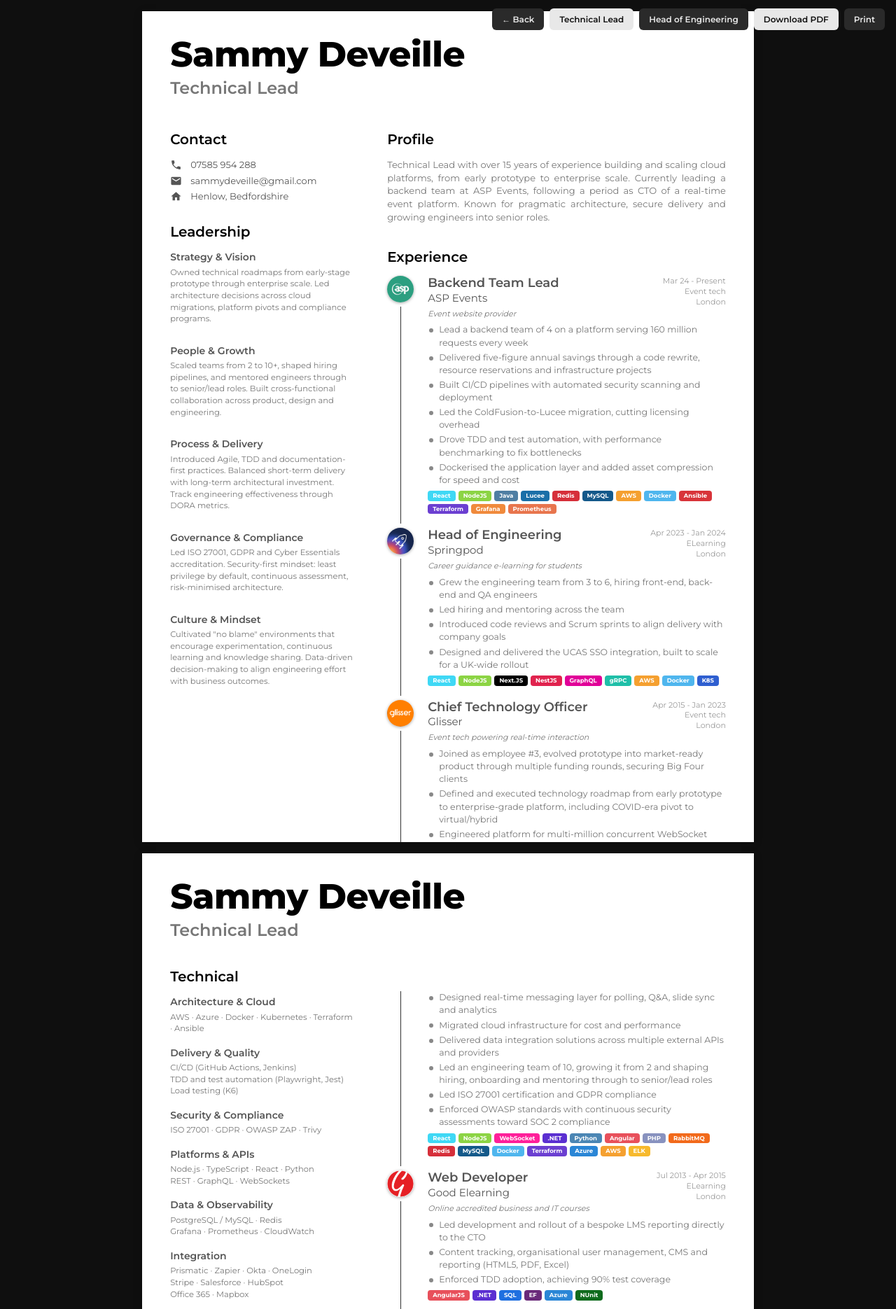
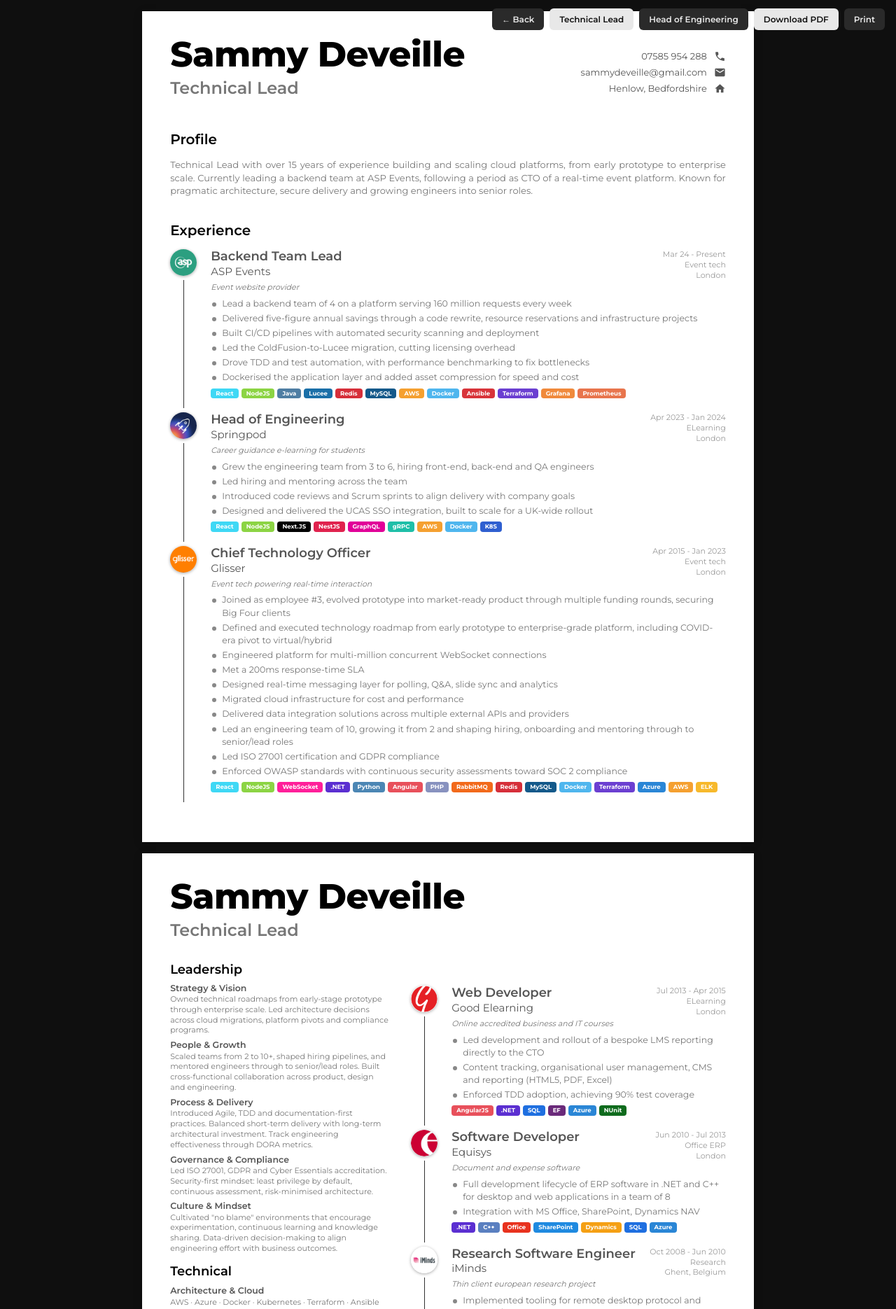
Before and after one commit to sammydeveille/about, an Astro site: page /cv/technical-lead in a window 1280 px wide. Shown: the top 1870 px of the page at 70% size. Built offline with nearby package versions, Linux system fonts and the light colour scheme; Astro itself is replaced by a stand-in of ours.

Commit message:
page full width layout

```diff
--- a/src/data/cv.ts
+++ b/src/data/cv.ts
@@ -35,9 +35,9 @@ export const cv = {
     ['AI & Automation', ['Claude · Codex · Kiro · KiroCrew']],
   ] as [string, string[]][],
 
-  /* Chronological, newest first. One entry per page. A job that crosses
-     the page break is split in two: the second part has cont: true and
-     no heading. Shared by every profile. */
+  /* Chronological, newest first. Page 1 holds the three main roles in one
+     column; page 2 holds the earlier roles beside the leadership and
+     technical skills. Shared by every profile. */
   pages: [
     [
       { title: 'Backend Team Lead', company: 'ASP Events', tagline: 'Event website provider', dates: 'Mar 24 - Present', sector: 'Event tech', place: 'London',
@@ -67,11 +67,6 @@ export const cv = {
           'Defined and executed technology roadmap from early prototype to enterprise-grade platform, including COVID-era pivot to virtual/hybrid',
           'Engineered platform for multi-million concurrent WebSocket connections',
           'Met a 200ms response-time SLA',
-        ] },
-    ],
-    [
-      { cont: true,
-        bullets: [
           'Designed real-time messaging layer for polling, Q&A, slide sync and analytics',
           'Migrated cloud infrastructure for cost and performance',
           'Delivered data integration solutions across multiple external APIs and providers',
@@ -80,6 +75,8 @@ export const cv = {
           'Enforced OWASP standards with continuous security assessments toward SOC 2 compliance',
         ],
         tags: ['React', 'NodeJS', 'WebSocket', '.NET', 'Python', 'Angular', 'PHP', 'RabbitMQ', 'Redis', 'MySQL', 'Docker', 'Terraform', 'Azure', 'AWS', 'ELK'] },
+    ],
+    [
       { title: 'Web Developer', company: 'Good Elearning', tagline: 'Online accredited business and IT courses', dates: 'Jul 2013 - Apr 2015', sector: 'ELearning', place: 'London',
         logo: 'good-elearning.png',
         bullets: [
@@ -121,7 +118,6 @@ export type Experience = {
   place?: string;
   logo?: string;
   last?: boolean;
-  cont?: boolean;
   bullets: string[];
   tags?: string[];
 };
--- a/src/pages/cv/[profile].astro
+++ b/src/pages/cv/[profile].astro
@@ -50,31 +50,35 @@ const icons: Record<string, string> = {
 
     {cv.pages.map((jobs, i) => (
       <div class="page">
+        <header class="masthead">
+          <div>
             <h1>{cv.name}</h1>
             <div class="role">{profile.role}</div>
-
-        <div class="cols" style={`margin-top:${i === 0 ? 42 : 36}px`}>
-          <div class="side">
-            {i === 0 ? (
-              <>
+          </div>
+          {i === 0 && (
             <section class="contact">
-                  <h2>Contact</h2>
               {cv.contact.map(([icon, text]) => (
-                    <div><svg viewBox="0 0 24 24"><path d={icons[icon]} /></svg><span>{text}</span></div>
+                <div><span>{text}</span><svg viewBox="0 0 24 24"><path d={icons[icon]} /></svg></div>
               ))}
             </section>
+          )}
+        </header>
+
+        <div class={i === 0 ? 'cols one' : 'cols'} style={`margin-top:${i === 0 ? 42 : 28}px`}>
+          {i === 1 && (
+            <div class="side">
+              <section class="leadership">
                 <h2>Leadership</h2>
                 {profile.leadership.map(([h, text]) => <section><h3>{h}</h3><p>{text}</p></section>)}
-              </>
-            ) : (
+              </section>
               <div class="tech">
                 <h2>Technical</h2>
                 {cv.technical.map(([h, lines]) => (
                   <section><h3>{h}</h3><p>{lines.map((l, k) => <>{k > 0 && <br />}{l}</>)}</p></section>
                 ))}
               </div>
+            </div>
           )}
-          </div>
 
           <div class={i === 1 ? 'main second' : 'main'}>
             {i === 0 && (
@@ -85,17 +89,13 @@ const icons: Record<string, string> = {
               </>
             )}
             {jobs.map((j) => (
-              <div class:list={['job', { cont: j.cont, last: j.last }]}>
-                {!j.cont && <div class="logo"><img src={`${base}logos/${j.logo}`} alt={j.company} /></div>}
-                {!j.cont && (
-                  <>
+              <div class:list={['job', { last: j.last }]}>
+                <div class="logo"><img src={`${base}logos/${j.logo}`} alt={j.company} /></div>
                 <div class="head">
                   <div><div class="title">{j.title}</div><div class="company">{j.company}</div></div>
                   <div class="meta">{j.dates}<br />{j.sector}<br />{j.place}</div>
                 </div>
                 <div class="tagline">{j.tagline}</div>
-                  </>
-                )}
                 <ul>{j.bullets.map((b) => <li>{b}</li>)}</ul>
                 {j.tags && (
                   <div class="tags">{j.tags.map((t) => <span class="tag" style={`background:${tagColors[t] ?? '#888'}`}>{t}</span>)}</div>
@@ -152,12 +152,21 @@ const icons: Record<string, string> = {
   .page p { margin: 0; }
   .page ul { margin: 0; padding: 0; list-style: none; }
 
-  .cols { display: grid; grid-template-columns: 262px 1fr; column-gap: 48px; }
-  .side section { margin-bottom: 28px; }
-  .side p { color: #777; }
-  .tech section { margin-bottom: 17px; }
-  .contact div { display: flex; gap: 12px; align-items: center; font-size: 13px; color: #555; margin-bottom: 4px; }
+  .masthead { display: flex; justify-content: space-between; align-items: flex-end; gap: 24px; }
+  .contact { text-align: right; padding-bottom: 4px; }
+  .contact div { display: flex; gap: 10px; align-items: center; justify-content: flex-end; font-size: 13px; color: #555; margin-bottom: 4px; }
   .contact svg { width: 17px; height: 17px; fill: #555; flex: none; }
+
+  .cols { display: grid; grid-template-columns: 312px 1fr; column-gap: 32px; }
+  .cols.one { grid-template-columns: 1fr; }
+  .side h2 { font-size: 18px; margin-bottom: 8px; }
+  .side h3 { font-size: 12.5px; margin-bottom: 0; }
+  .side p { color: #777; font-size: 11px; line-height: 1.35; }
+  .side .leadership { margin-bottom: 12px; }
+  .leadership section { margin-bottom: 6px; }
+  .leadership h2 { margin-bottom: 6px; }
+  .tech { margin-top: 14px; }
+  .tech section { margin-bottom: 6px; }
   .profile { text-align: justify; font-size: 13px; color: #777; }
   .page h2.exp { margin-top: 34px; }
   .main.second { padding-top: 34px; }
@@ -165,7 +174,6 @@ const icons: Record<string, string> = {
   .job { position: relative; padding-left: 58px; margin-bottom: 20px; }
   .job::before { content: ''; position: absolute; left: 19px; top: 44px; bottom: -14px; width: 1px; background: #333; }
   .job.last::before { bottom: 6px; }
-  .job.cont::before { top: 0; }
   .logo { width: 38px; height: 38px; border-radius: 50%; background: #fff; box-shadow: 0 1px 4px rgba(0,0,0,.35); overflow: hidden; flex: none; }
   .logo img { width: 100%; height: 100%; object-fit: contain; display: block; }
   .job .logo { position: absolute; left: 0; top: 0; }
@@ -179,7 +187,7 @@ const icons: Record<string, string> = {
   .tags { display: flex; flex-wrap: wrap; gap: 4px; margin-top: 6px; }
   .tag { font-size: 8.5px; font-weight: 700; color: #fff; border-radius: 4px; padding: 1px 7px; line-height: 1.5; }
 
-  .bottom { display: grid; grid-template-columns: 262px 1fr; column-gap: 48px; position: absolute; left: 40px; right: 40px; bottom: 30px; }
+  .bottom { display: grid; grid-template-columns: 312px 1fr; column-gap: 32px; position: absolute; left: 40px; right: 40px; bottom: 30px; }
   .edu { display: grid; grid-template-columns: 1fr 1fr; gap: 16px; }
   .edu h2 { grid-column: 1 / -1; margin: 0; }
   .edu .item { display: flex; gap: 10px; }
```
Also changed, not shown: tests/unit/cv-data.test.ts (+1 -1 lines), 1 other file. Lines whose indentation alone changed are shown as unchanged.
